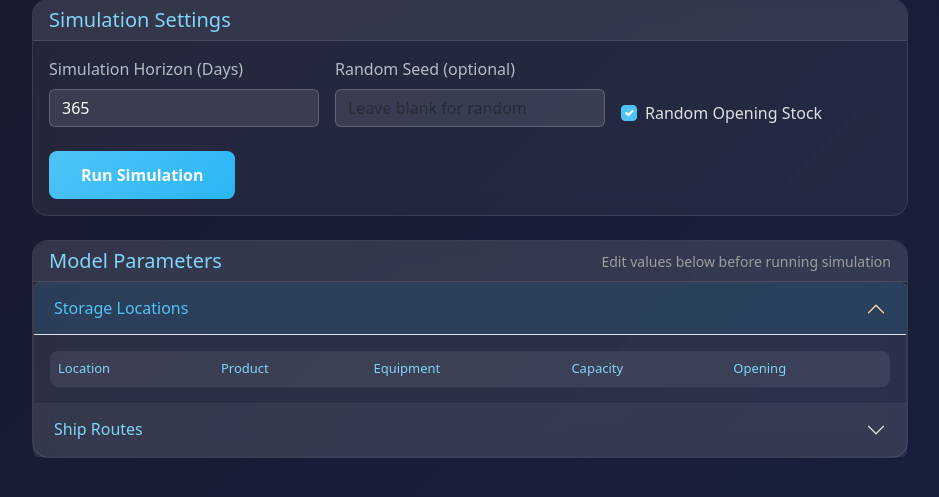
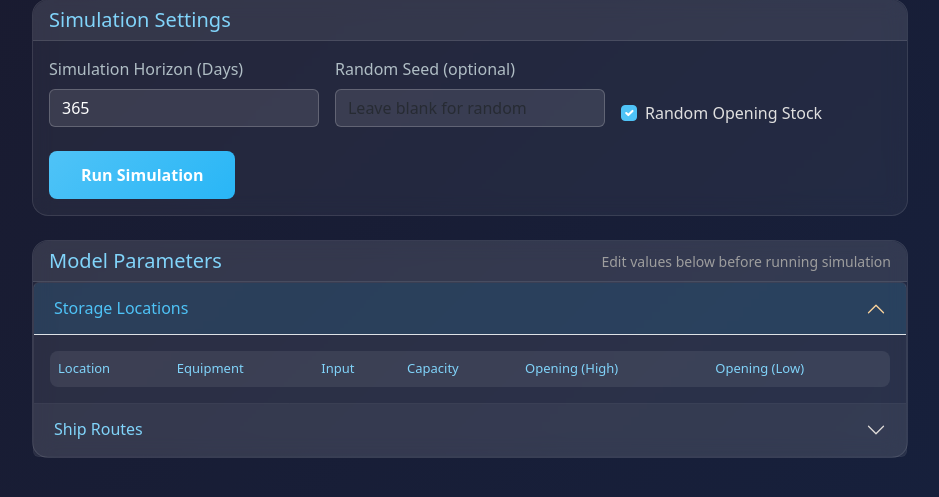
Before and after one commit to ZPrins/CA, a Flask app: page / in a window 1280 px wide, after a click on "Storage Locations". Shown: the part 169-666 px from the top of the page, without its empty margins (170-1109 px from the left). Run offline with Flask 3, Linux system fonts and the light colour scheme; lists and menus that the app fills with data are empty.

Commit message:
Update data loading to match new Excel column names
Correctly map Excel column names in app.py and update the HTML template and JavaScript to reflect these changes, ensuring data loads properly.

Replit-Commit-Author: Agent
Replit-Commit-Session-Id: 042c3be5-bcaa-412d-a11a-54bd49e15e7f
Replit-Commit-Checkpoint-Type: full_checkpoint
Replit-Commit-Event-Id: 083adf72-d3a4-4976-a922-2e0b1f4db4c6
Replit-Commit-Screenshot-Url: https://storage.googleapis.com/screenshot-production-us-central1/7021497b-e239-4ebb-aabe-96a6d9a99b74/042c3be5-bcaa-412d-a11a-54bd49e15e7f/CmZMrnS
Replit-Helium-Checkpoint-Created: true

```diff
--- a/app.py
+++ b/app.py
@@ -32,7 +32,9 @@ def load_model_params():
                 if sheet_name.lower() == 'store':
                     df = xls[sheet_name].dropna(how='all')
                     df.columns = [str(c).strip() for c in df.columns]
-                    store_data = df.to_dict('records')
+                    # Filter out unnamed columns and convert NaN to empty string
+                    df = df[[c for c in df.columns if not c.startswith('Unnamed')]]
+                    store_data = df.fillna('').to_dict('records')
                     break
 
             # Load Move_Ship sheet
@@ -40,7 +42,9 @@ def load_model_params():
                 if sheet_name.lower() == 'move_ship':
                     df = xls[sheet_name].dropna(how='all')
                     df.columns = [str(c).strip() for c in df.columns]
-                    move_ship_data = df.to_dict('records')
+                    # Filter out unnamed columns and convert NaN to empty string
+                    df = df[[c for c in df.columns if not c.startswith('Unnamed')]]
+                    move_ship_data = df.fillna('').to_dict('records')
                     break
 
         except Exception as e:
--- a/templates/index.html
+++ b/templates/index.html
@@ -231,10 +231,11 @@
                                         <thead>
                                             <tr>
                                                 <th>Location</th>
-                                                <th>Product</th>
                                                 <th>Equipment</th>
+                                                <th>Input</th>
                                                 <th>Capacity</th>
-                                                <th>Opening</th>
+                                                <th>Opening (High)</th>
+                                                <th>Opening (Low)</th>
                                             </tr>
                                         </thead>
                                         <tbody id="storeTableBody"></tbody>
@@ -255,12 +256,12 @@
                                     <table class="param-table" id="shipTable">
                                         <thead>
                                             <tr>
-                                                <th>Route</th>
-                                                <th>From</th>
-                                                <th>To</th>
-                                                <th>Product</th>
-                                                <th>Payload</th>
-                                                <th>Rate (tph)</th>
+                                                <th>Origin</th>
+                                                <th>Route Group</th>
+                                                <th># Vessels</th>
+                                                <th>Speed (knots)</th>
+                                                <th># Hulls</th>
+                                                <th>Payload/Hull</th>
                                             </tr>
                                         </thead>
                                         <tbody id="shipTableBody"></tbody>
@@ -318,10 +319,11 @@
                 const tr = document.createElement('tr');
                 tr.innerHTML = `
                     <td><input type="text" value="${row.Location || ''}" readonly></td>
-                    <td><input type="text" value="${row.Product_Class || row.product_class || ''}" readonly></td>
-                    <td><input type="text" value="${row.Equipment || ''}" readonly></td>
-                    <td><input type="number" data-field="Capacity" data-idx="${idx}" value="${row.Capacity || 0}"></td>
-                    <td><input type="number" data-field="Opening" data-idx="${idx}" value="${row.Opening || 0}"></td>
+                    <td><input type="text" value="${row['Equipment Name'] || ''}" readonly></td>
+                    <td><input type="text" value="${row.Input || ''}" readonly></td>
+                    <td><input type="number" data-field="Silo Max Capacity" data-idx="${idx}" value="${row['Silo Max Capacity'] || 0}"></td>
+                    <td><input type="number" data-field="Silo Opening Stock (High)" data-idx="${idx}" value="${row['Silo Opening Stock (High)'] || 0}"></td>
+                    <td><input type="number" data-field="Silo Opening Stock (Low)" data-idx="${idx}" value="${row['Silo Opening Stock (Low)'] || 0}"></td>
                 `;
                 tbody.appendChild(tr);
             });
@@ -334,12 +336,12 @@
             (modelParams.move_ship || []).forEach((row, idx) => {
                 const tr = document.createElement('tr');
                 tr.innerHTML = `
-                    <td><input type="text" value="${row.Route || row.route_id || ''}" readonly></td>
-                    <td><input type="text" value="${row.From || row.from_location || ''}" readonly></td>
-                    <td><input type="text" value="${row.To || row.to_location || ''}" readonly></td>
-                    <td><input type="text" value="${row.Product_Class || row.product_class || ''}" readonly></td>
-                    <td><input type="number" data-field="Payload" data-idx="${idx}" value="${row.Payload || row.payload_t || 0}"></td>
-                    <td><input type="number" data-field="Rate" data-idx="${idx}" value="${row.Rate_tph || row.rate_tph || 0}" step="0.1"></td>
+                    <td><input type="text" value="${row['Origin Location'] || ''}" readonly></td>
+                    <td><input type="text" value="${row['Route Group'] || ''}" readonly></td>
+                    <td><input type="number" data-field="# Vessels" data-idx="${idx}" value="${row['# Vessels'] || 0}"></td>
+                    <td><input type="number" data-field="Route avg Speed (knots)" data-idx="${idx}" value="${row['Route avg Speed (knots)'] || 0}" step="0.1"></td>
+                    <td><input type="number" data-field="#Hulls" data-idx="${idx}" value="${row['#Hulls'] || 0}"></td>
+                    <td><input type="number" data-field="Payload per Hull" data-idx="${idx}" value="${row['Payload per Hull'] || 0}"></td>
                 `;
                 tbody.appendChild(tr);
             });
@@ -355,13 +357,7 @@
             if (e.target.matches('#shipTableBody input[data-field]')) {
                 const idx = parseInt(e.target.dataset.idx);
                 const field = e.target.dataset.field;
-                if (field === 'Payload') {
-                    modelParams.move_ship[idx].Payload = parseFloat(e.target.value) || 0;
-                    modelParams.move_ship[idx].payload_t = parseFloat(e.target.value) || 0;
-                } else if (field === 'Rate') {
-                    modelParams.move_ship[idx].Rate_tph = parseFloat(e.target.value) || 0;
-                    modelParams.move_ship[idx].rate_tph = parseFloat(e.target.value) || 0;
-                }
+                modelParams.move_ship[idx][field] = parseFloat(e.target.value) || 0;
             }
         });
 
```
